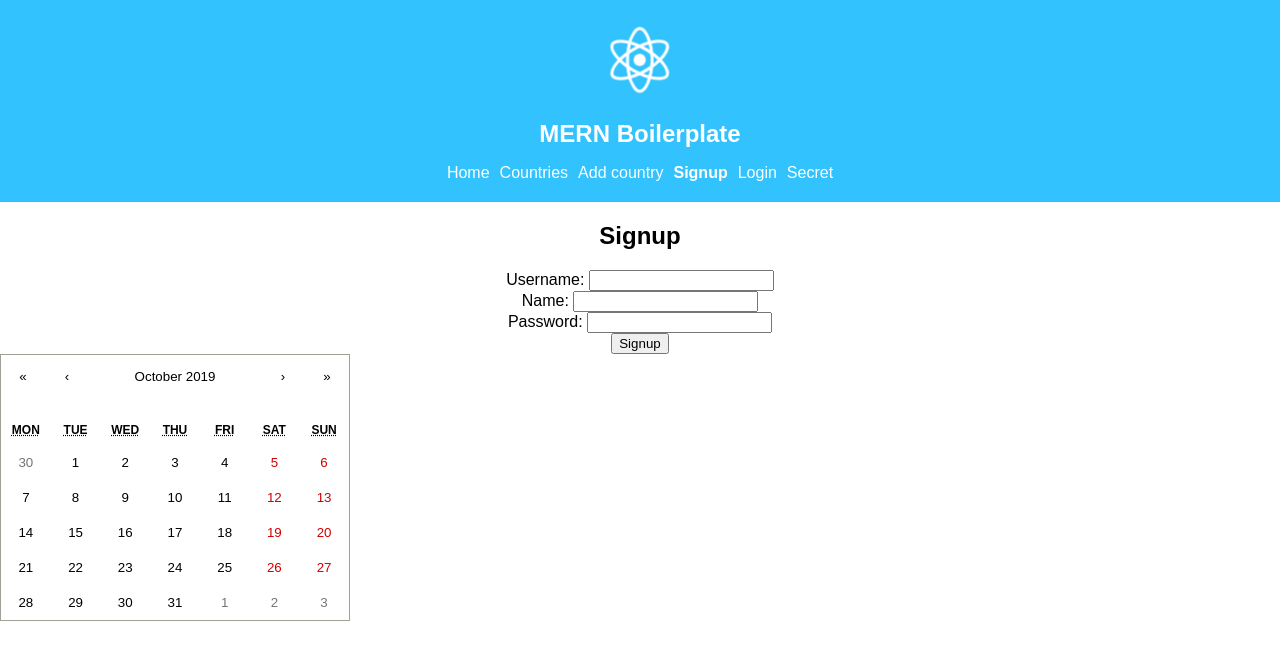
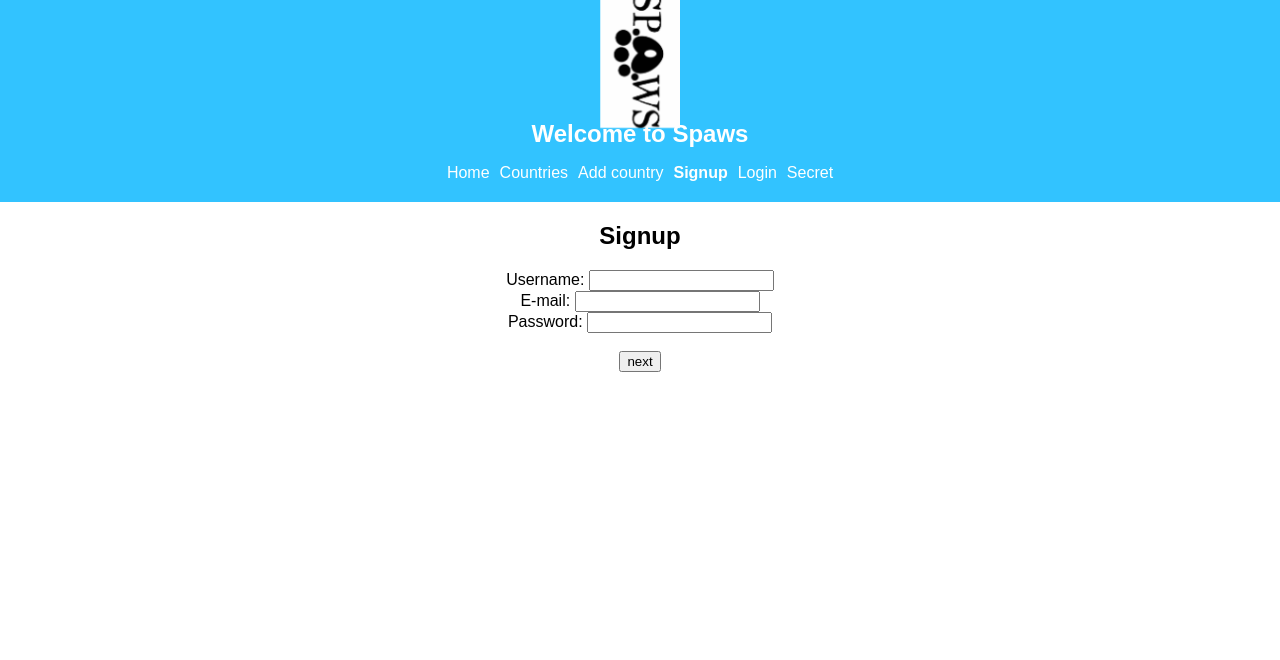
Before and after one commit to Spaw-miami/Spaw-app, a React (Create React App) app in the folder client/: page /signup in a window 1280 px wide. Shown: the top 660 px of the page. Built offline with nearby package versions, Linux system fonts and the light colour scheme.

Commit message:
signup/login cole pull

```diff
--- a/client/src/components/App.jsx
+++ b/client/src/components/App.jsx
@@ -7,7 +7,7 @@ import Secret from './pages/Secret'
 import Login from './pages/Login'
 import Signup from './pages/Signup'
 import api from '../api'
-import logo from '../logo.svg'
+import logo from '../logo.jpg'
 
 export default class App extends Component {
   constructor(props) {
@@ -27,7 +27,7 @@ export default class App extends Component {
       <div className="App">
         <header className="App-header">
           <img src={logo} className="App-logo" alt="logo" />
-          <h1 className="App-title">MERN Boilerplate</h1>
+          <h1 className="App-title">Welcome to Spaws</h1>
           <NavLink to="/" exact>
             Home
           </NavLink>
--- a/client/src/components/pages/Home.jsx
+++ b/client/src/components/pages/Home.jsx
@@ -3,9 +3,8 @@ import React, { Component } from 'react'
 export default class Home extends Component {
   render() {
     return (
-      <div className="Home">
-        <h2>Home</h2>
-        <p>This is a sample project with the MERN stack</p>
+      <div className="container">
+
       </div>
     )
   }
--- a/client/src/components/pages/Signup.jsx
+++ b/client/src/components/pages/Signup.jsx
@@ -1,7 +1,9 @@
-import React, { Component } from 'react'
+import React, { Component, Fragment } from 'react'
 import api from '../../api'
 
 export default class Signup extends Component {
+
+  //CHANGE MODEL
   constructor(props) {
     super(props)
     this.state = {
@@ -9,6 +11,12 @@ export default class Signup extends Component {
       name: '',
       password: '',
       message: null,
+      firstName: '',
+      lastName: '',
+      profilepicture: '',
+      phone: '',
+      address: '',
+      show: true
     }
     this.handleInputChange = this.handleInputChange.bind(this)
   }
@@ -20,11 +28,19 @@ export default class Signup extends Component {
   }
 
   handleClick(e) {
+
+
+
     e.preventDefault()
     let data = {
       username: this.state.username,
-      name: this.state.name,
+      email: this.state.email,
       password: this.state.password,
+      firstName: this.state.firstName,
+      lastName: this.state.lastName,
+      profilepicture: this.state.pfp,
+      phone: this.state.phone,
+      address: this.state.address,
     }
     api
       .signup(data)
@@ -35,9 +51,10 @@ export default class Signup extends Component {
       .catch(err => this.setState({ message: err.toString() }))
   }
 
-  render() {
+  //RENDERS FIRST SIGN UP SLIDE
+  signupOne = () => {
     return (
-      <div className="Signup">
+      <Fragment>
         <h2>Signup</h2>
         <form>
           Username:{' '}
@@ -48,11 +65,11 @@ export default class Signup extends Component {
             onChange={this.handleInputChange}
           />{' '}
           <br />
-          Name:{' '}
+          E-mail:{' '}
           <input
-            type="text"
-            value={this.state.name}
-            name="name"
+            type="email"
+            value={this.state.email}
+            name="email"
             onChange={this.handleInputChange}
           />{' '}
           <br />
@@ -64,11 +81,93 @@ export default class Signup extends Component {
             onChange={this.handleInputChange}
           />{' '}
           <br />
-          <button onClick={e => this.handleClick(e)}>Signup</button>
+          {this.state.show ?
+            <br></br>
+            :
+            this.signupTwo()
+          }
         </form>
+        <button onClick={this.showTwo}>next</button>
         {this.state.message && (
           <div className="info info-danger">{this.state.message}</div>
         )}
+      </Fragment>
+    )
+  }
+  //RENDERS AFTER COMPLETING FORM 1
+  signupTwo = () => {
+    return (
+      <Fragment>
+        <h2>Add more info</h2>
+        <form>
+          First name:{' '}
+          <input
+            type="text"
+            value={this.state.firstName}
+            name="firstName"
+            onChange={this.handleInputChange}
+          />{' '}
+          <br />
+          Last name:{' '}
+          <input
+            type="text"
+            value={this.state.lastName}
+            name="lastName"
+            onChange={this.handleInputChange}
+          />{' '}
+          <br />
+          Profile picture:{' '}
+          <input
+            type="text"
+            value={this.state.pfp}
+            name="profile_picture"
+            onChange={this.handleInputChange}
+          />{' '}
+          <br />
+          Phone number:{' '}
+          <input
+            type="text"
+            value={this.state.phone}
+            name="phone"
+            onChange={this.handleInputChange}
+          />{' '}
+          <br />
+          Address:{' '}
+          <input
+            type="text"
+            value={this.state.address}
+            name="address"
+            onChange={this.handleInputChange}
+          />{' '}
+          <br />
+          <button onClick={e => this.handleClick(e)}>Signup</button>
+        </form>
+
+        {this.state.message && (
+          <div className="info info-danger">{this.state.message}</div>
+        )}
+      </Fragment>
+    )
+  }
+
+  showTwo = () => {
+    let newshow = !this.state.show
+    this.setState({
+      show: newshow
+    })
+    console.log("pushh", this.state.show, newshow)
+  }
+
+
+  render() {
+    return (
+      <div className="Signup">
+
+        {this.signupOne()}
+
+
+
+
       </div>
     )
   }
--- a/client/src/index.js
+++ b/client/src/index.js
@@ -9,7 +9,7 @@ import Calendar from 'react-calendar'
 ReactDOM.render(
   <Router>
     <App />
-    <Calendar/>
+    {/* <Calendar/> */}
   </Router>,
   document.getElementById('root')
 )
```
Also changed, not shown: client/src/logo.jpg (added), client/src/logo.svg (deleted).
